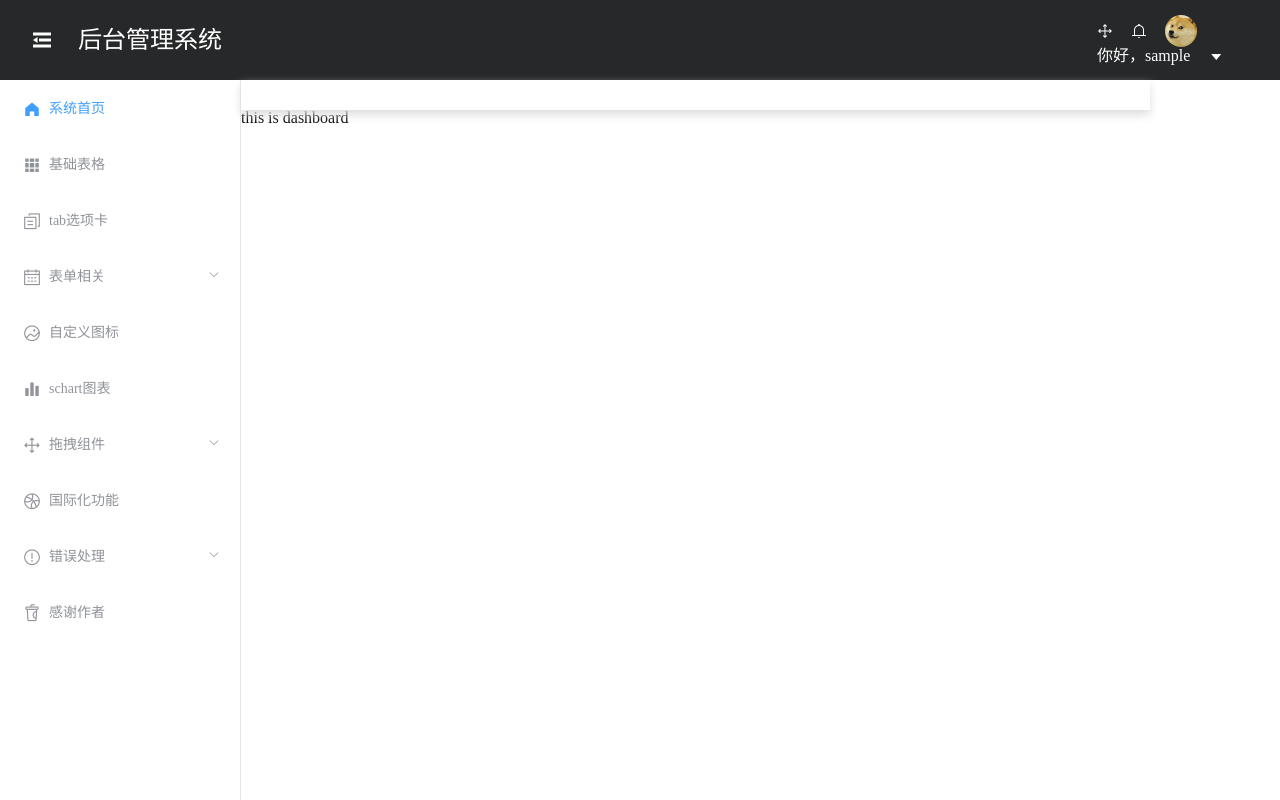
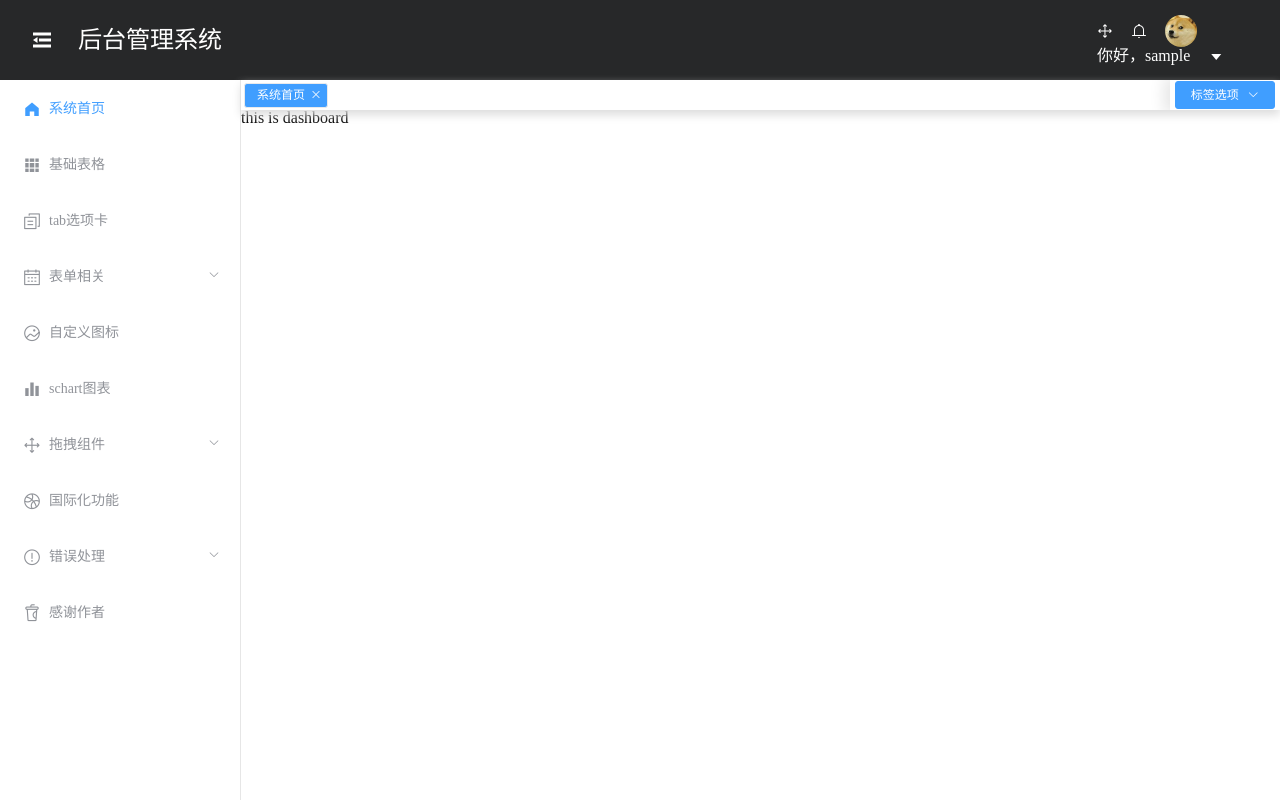
Before and after one commit to laulaampo/laampo-manage-system, a Vue app: page /dashboard in a window 1280 px wide. Built offline with nearby package versions, Linux system fonts and the light colour scheme; sample sign-in values are in the browser's storage.

Commit message:
初步完成了tags模块

```diff
--- a/src/components/Home.vue
+++ b/src/components/Home.vue
@@ -11,43 +11,41 @@
 </template>
 
 <script>
-import bus from './bus'
-import Header from './Header'
-import LeftNav from './LeftNav'
-import Tags from './Tags'
+import bus from "./bus";
+import Header from "./Header";
+import LeftNav from "./LeftNav";
+import Tags from "./Tags";
 export default {
-  data () {
+  data() {
     return {
-      isCollapse:false
-    }
+      isCollapse: false
+    };
   },
-  methods: {
-
-  },
+  methods: {},
   components: {
     Header,
     LeftNav,
     Tags
   },
-  created(){
+  created() {
     bus.$on("collapse", msg => {
       this.isCollapse = msg;
     });
   }
-}
+};
 </script>
 
 <style scoped>
-  .content-box{
+.content-box {
   position: absolute;
   left: 241px;
   top: 80px;
   right: 0;
   bottom: 0;
-    transition: left .3s linear;
+  transition: left 0.3s linear;
   padding-bottom: 30px;
 }
-  .nav-collapse{
-    left:65px;
+.nav-collapse {
+  left: 65px;
 }
 </style>
--- a/src/components/LeftNav.vue
+++ b/src/components/LeftNav.vue
@@ -9,7 +9,7 @@
       unique-opened
       menu-trigger="click"
       router
-      :default-active="selectPath"
+      :default-active="onRouteChange"
     >
       <template v-for="item in items">
         <template v-if="item.subs">
@@ -46,7 +46,6 @@ import bus from "./bus";
 export default {
   data() {
     return {
-      selectPath: null,
       collapse: null,
       items: [
         {
@@ -110,11 +109,11 @@ export default {
           subs: [
             {
               index: "drag",
-              title: "拖拽列表"
+              title: "拖拽弹框"
             },
             {
               index: "dialog",
-              title: "拖拽弹框"
+              title: "拖拽列表"
             }
           ]
         },
@@ -147,15 +146,19 @@ export default {
     };
   },
   methods: {},
+  computed:{
+    onRouteChange(){
+      return this.$route.path.replace('/','')
+    }
+  },
   components: {},
   created() {
     bus.$on("collapse", msg => {
       this.collapse = msg;
     });
     // 根据路径 设置默认选中的框
-    const { path } = this.$route;
-    this.selectPath = path.slice(1);
-  }
+  },
+
 };
 </script>
 
--- a/src/components/Tags.vue
+++ b/src/components/Tags.vue
@@ -1,18 +1,109 @@
 <template>
   <div class="tags">
     <ul class="tag-list">
-      <li class="tag-item"></li>
+      <li
+        class="tags-li"
+        v-for="(item,index) in tagList"
+        :key="index"
+        :class="{'active':isActive(item.path)}"
+      >
+        <router-link
+          class="tags-li-title"
+          :to="item.path"
+          :class="{'active':isActive(item.path)}"
+        >{{item.title}}</router-link>
+        <span class="tags-li-icon" @click="close(index)">
+          <i class="el-icon-close"></i>
+        </span>
+      </li>
     </ul>
+    <div class="tags-close-box">
+      <el-dropdown @command="handleTag">
+        <el-button size="mini" type="primary">
+          标签选项
+          <i class="el-icon-arrow-down el-icon--right"></i>
+        </el-button>
+        <el-dropdown-menu size="small" slot="dropdown">
+          <el-dropdown-item command="Order">关闭其他</el-dropdown-item>
+          <el-dropdown-item command="All">关闭所有</el-dropdown-item>
+        </el-dropdown-menu>
+      </el-dropdown>
+    </div>
   </div>
 </template>
 
 <script>
+import bus from "./bus";
 export default {
   data() {
-    return {};
+    return {
+      tagList: []
+    };
   },
-  methods: {},
-  components: {}
+  methods: {
+    isActive(path) {
+      // 根据选择tag的path动态添加删除active类名
+      return path === this.$route.fullPath;
+    },
+    // 关闭标签
+    close(index) {
+      // delItem：当前删除的tag对象
+      const delItem = this.tagList.splice(index,1)[0]
+      // item：删除后active的tag对象 如果删除的tag后面还有 就用后面的 如果没有就往前
+      const item = this.tagList[index] ? this.tagList[index] : this.tagList[index - 1]
+      if(item){
+        // 如果删掉的是当前path的tag 则跳转到新active的path
+        delItem.path = this.$route.fullPath && this.$router.push(item.path)
+      }else {
+        // 没有tag了 就跳到'/'
+        this.$router.push('/')
+      }
+
+    },
+    // 关闭全部tags
+    closeAll() {
+      if (this.$route.fullPath === '/dashboard') return;
+      this.tagList = [];
+      this.$router.push("/");
+    },
+    // 关闭其他tags
+    closeOrder() {
+      const curItem = this.tagList.filter(item => {
+        return item.path === this.$route.fullPath;
+      });
+      this.tagList = curItem;
+    },
+    handleTag(command) {
+      command === "Order" ? this.closeOrder() : this.closeAll();
+    },
+    // 设置标签taglist
+    setTags(route) {
+      // 判断tagList里面是否有存在的新增的tag
+      const isExist = this.tagList.some(item => item.path === route.fullPath);
+      if (!isExist) {
+        // 如果tag数超过8个则删除第一个
+        if (this.tagList.length >= 8) {
+          this.tagList.shift();
+        }
+        this.tagList.push({
+          title: route.meta.title,
+          path: route.fullPath,
+          name: route.matched[1].components.default.name
+        });
+      }
+      bus.$emit("tag-list", this.tagList);
+    }
+  },
+  created() {
+    // 初始化渲染的时候有当前的tag
+    this.setTags(this.$route);
+  },
+  watch: {
+    /* eslint-disable */
+    $route(newValue, oldValue) {
+      this.setTags(newValue);
+    }
+  }
 };
 </script>
 
@@ -23,7 +114,60 @@ export default {
   overflow: hidden;
   background: #fff;
   width: calc(100% - 250px);
-  padding-right: 120px;
+  padding-right: 250px;
   box-shadow: 0 5px 10px #ddd;
 }
+.tags ul {
+  box-sizing: border-box;
+  width: 100%;
+  height: 100%;
+}
+.tags ul li {
+  float: left;
+  margin: 3px 5px 2px 3px;
+  border-radius: 3px;
+  font-size: 12px;
+  overflow: hidden;
+  cursor: pointer;
+  height: 23px;
+  line-height: 23px;
+  border: 1px solid #e9eaec;
+  background: #fff;
+  padding: 0 5px 0 12px;
+  vertical-align: middle;
+  color: #666;
+  -webkit-transition: all 0.2s ease-in;
+  -moz-transition: all 0.2s ease-in;
+  transition: all 0.2s ease-in;
+}
+.tags ul li.active {
+  background: #409eff;
+  color: #fff;
+}
+.tags-li-title.active {
+  color: #fff;
+}
+.tags-li-title {
+  float: left;
+  max-width: 80px;
+  overflow: hidden;
+  white-space: nowrap;
+  text-overflow: ellipsis;
+  margin-right: 5px;
+  color: #666;
+  text-decoration: none;
+}
+.tags-close-box {
+  position: absolute;
+  right: 0;
+  top: 0;
+  box-sizing: border-box;
+  padding-top: 1px;
+  text-align: center;
+  width: 110px;
+  height: 30px;
+  background: #fff;
+  box-shadow: -3px 0 15px 3px rgba(0, 0, 0, 0.1);
+  z-index: 10;
+}
 </style>
--- a/src/router/routes.js
+++ b/src/router/routes.js
@@ -9,63 +9,78 @@ export default [
         children: [
         {
             path: '/thanks',
-            component: () => import( /* webpackChunkName: "order" */ '../pages/Thanks.vue')
+            component: () => import( /* webpackChunkName: "order" */ '../pages/Thanks.vue'),
+            meta:{title:'感谢作者'}
         },
         {
             path: '/dashboard',
-            component: () => import( /* webpackChunkName: "order" */ '../pages/Dashboard.vue')
+            component: () => import( /* webpackChunkName: "order" */ '../pages/Dashboard.vue'),
+            meta:{title:'系统首页'}
         },
         {
             path: '/tabs',
-            component: () => import( /* webpackChunkName: "tabs" */ '../pages/Tabs.vue')
+            component: () => import( /* webpackChunkName: "tabs" */ '../pages/Tabs.vue'),
+            meta:{title:'tab选项卡'}
         },
         {
             path: '/table',
-            component: () => import( /* webpackChunkName: "table" */ '../pages/Table.vue')
+            component: () => import( /* webpackChunkName: "table" */ '../pages/Table.vue'),
+            meta:{title:'基础表格'}
         },
         {
             path: '/charts',
-            component: () => import( /* webpackChunkName: "charts" */ '../pages/Charts.vue')
+            component: () => import( /* webpackChunkName: "charts" */ '../pages/Charts.vue'),
+            meta:{title:'scharts图表'}
         },
         {
             path: '/dialog',
-            component: () => import( /* webpackChunkName: "dialog" */ '../pages/Dialog.vue')
+            component: () => import( /* webpackChunkName: "dialog" */ '../pages/Dialog.vue'),
+            meta:{title:'拖拽列表'}
         },
         {
             path: '/drag',
-            component: () => import( /* webpackChunkName: "drag" */ '../pages/Drag.vue')
+            component: () => import( /* webpackChunkName: "drag" */ '../pages/Drag.vue'),
+            meta:{title:'拖拽弹框'}
         },
         {
             path: '/404',
-            component: () => import( /* webpackChunkName: "error" */ '../pages/Error.vue')
+            component: () => import( /* webpackChunkName: "error" */ '../pages/Error.vue'),
+            meta:{title:'错误页面'}
         },
         {
             path: '/i18n',
-            component: () => import( /* webpackChunkName: "i18n" */ '../pages/I18n.vue')
+            component: () => import( /* webpackChunkName: "i18n" */ '../pages/I18n.vue'),
+            meta:{title:'国际化'}
         },
         {
             path: '/icon',
-            component: () => import( /* webpackChunkName: "icon" */ '../pages/Icon.vue')
+            component: () => import( /* webpackChunkName: "icon" */ '../pages/Icon.vue'),
+            meta:{title:'自定义图标'}
         },
         {
             path: '/permission',
-            component: () => import( /* webpackChunkName: "permission" */ '../pages/Permission.vue')
+            component: () => import( /* webpackChunkName: "permission" */ '../pages/Permission.vue'),
+            meta:{title:'权限测试'}
         },
         {
             path: '/markdown',
-            component: () => import( /* webpackChunkName: "markdown" */ '../pages/Markdown.vue')
+            component: () => import( /* webpackChunkName: "markdown" */ '../pages/Markdown.vue'),
+            meta:{title:'markdown编辑器'}
         },
         {
             path: '/form',
-            component: () => import( /* webpackChunkName: "form" */ '../pages/Form.vue')
+            component: () => import( /* webpackChunkName: "form" */ '../pages/Form.vue'),
+            meta:{title:'基础表单'}
         },
         {
             path: '/upload',
-            component: () => import( /* webpackChunkName: "upload" */ '../pages/Upload.vue')
+            component: () => import( /* webpackChunkName: "upload" */ '../pages/Upload.vue'),
+            meta: { title: '文件上传' }
         },
         {
             path: '/editor',
-            component: () => import( /* webpackChunkName: "editor" */ '../pages/Editor.vue')
+            component: () => import( /* webpackChunkName: "editor" */ '../pages/Editor.vue'),
+            meta:{title:'富文本编辑器'}
         },
     ]
     },
@@ -75,6 +90,7 @@ export default [
     },
     {
         path:'/login',
-        component: () => import( /* webpackChunkName: "login" */ '../pages/Login.vue')
+        component: () => import( /* webpackChunkName: "login" */ '../pages/Login.vue'),
+        meta:{title:'登录页面'}
     }
 ]
```
Lines whose indentation alone changed are shown as unchanged.
